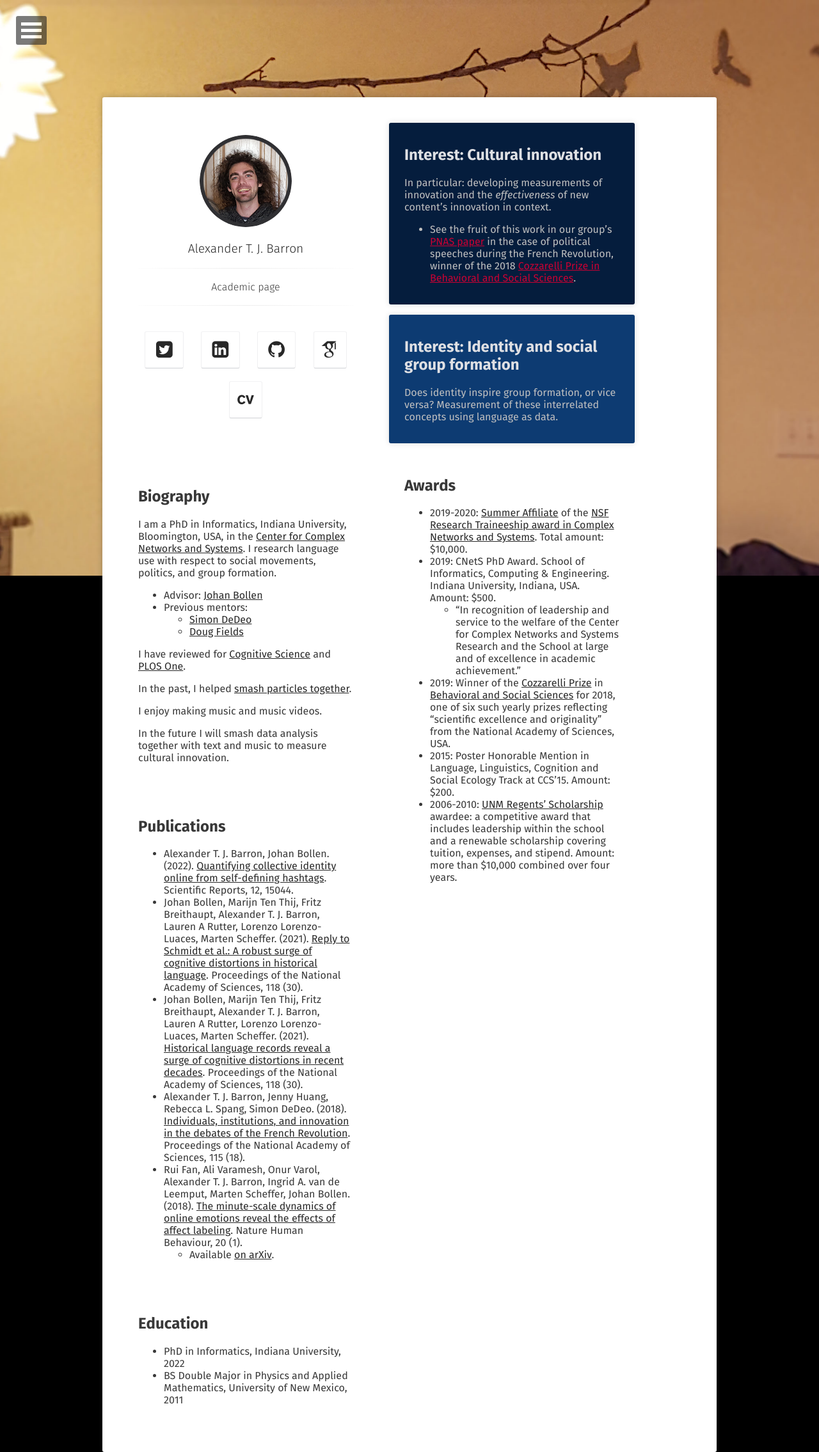
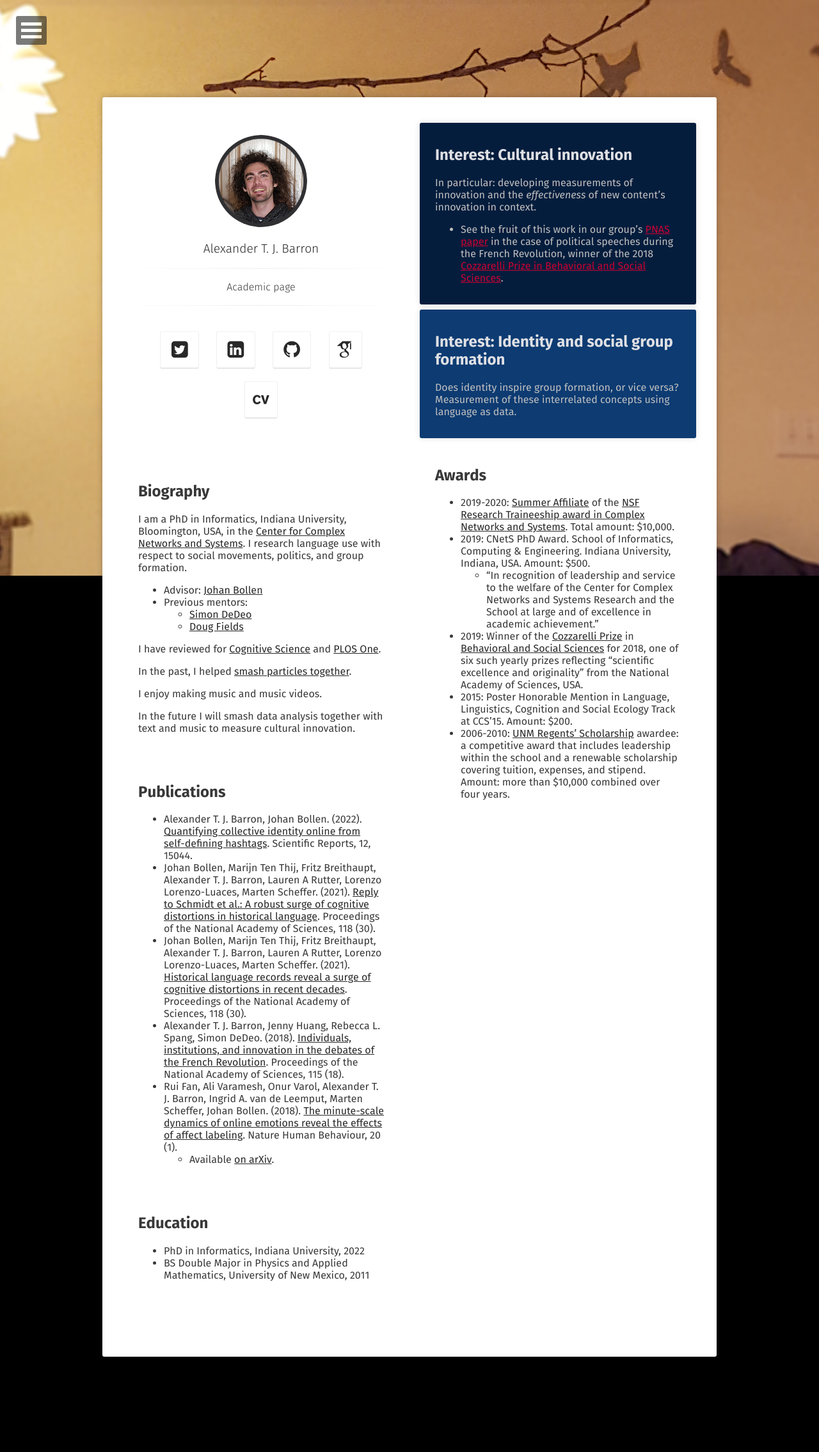
Before and after one commit to CogentMentat/CogentMentat.github.io, a Jekyll site: the page built from academic/index.md, in a window 1280 px wide. Shown: the whole page at 64% size. Built offline with Jekyll 4.4.1, drawn with Linux system fonts in a browser that asks for light colours; some web fonts are replaced; after the commit the page ends 2121 px from its top, so only the background shows below that.

Commit message:
ACTUALLY fix large-width container padding jump problem

```diff
--- a/_sass/site.scss
+++ b/_sass/site.scss
@@ -196,7 +196,7 @@ header .entry-meta {
 }
 
 .two-col {
-	max-width: 1200px;
+	max-width: 1100px;
 	margin-top: 9.5rem;
 	justify-content: center;
 	gap: 2rem; /* space between columns */
@@ -217,6 +217,38 @@ header .entry-meta {
 	max-width: 65ch;
 	margin: 0.5rem auto; /* center within column */
 	padding: 1rem 1.5rem; /* restore inner padding */
+}
+
+.pane--accent {
+	border-radius: 3px;
+	box-shadow: 0 0 10px 0 rgba($color_shark,0.15);
+}
+
+/* Wide screens: use grid for deterministic two-column layout */
+@media #{$notsmall} {
+	.two-col {
+		display: grid;
+		grid-template-columns: 1fr 1fr;
+		column-gap: 2rem;       /* matches previous gap */
+		row-gap: 1rem;
+		justify-content: center; /* center the grid within the max-width */
+	}
+
+	.two-col__col {
+		display: block;          /* grid items; let panes control their own layout */
+		padding: 0;              /* gutters handled by column-gap and outer padding */
+	}
+
+	.pane {
+		max-width: 50ch;        /* typographic cap while allowing two-up fit */
+	}
+}
+
+// Large screens: clamp pane width for stable two-column fit under container cap
+@media #{$notsmall} {
+	.pane {
+		max-width: clamp(50ch, 40vw - 3rem, 560px);
+	}
 }
 
 .pane--accent {
```
